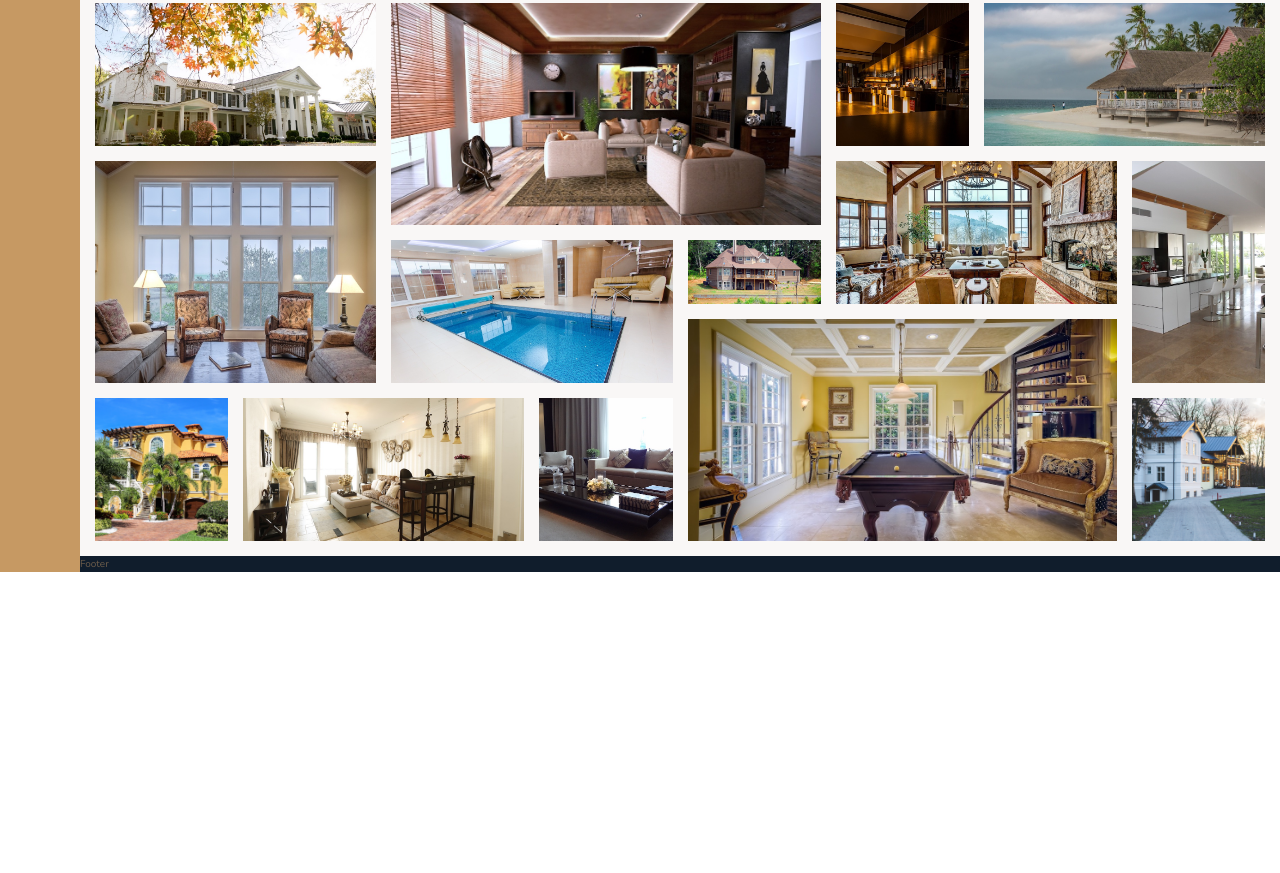
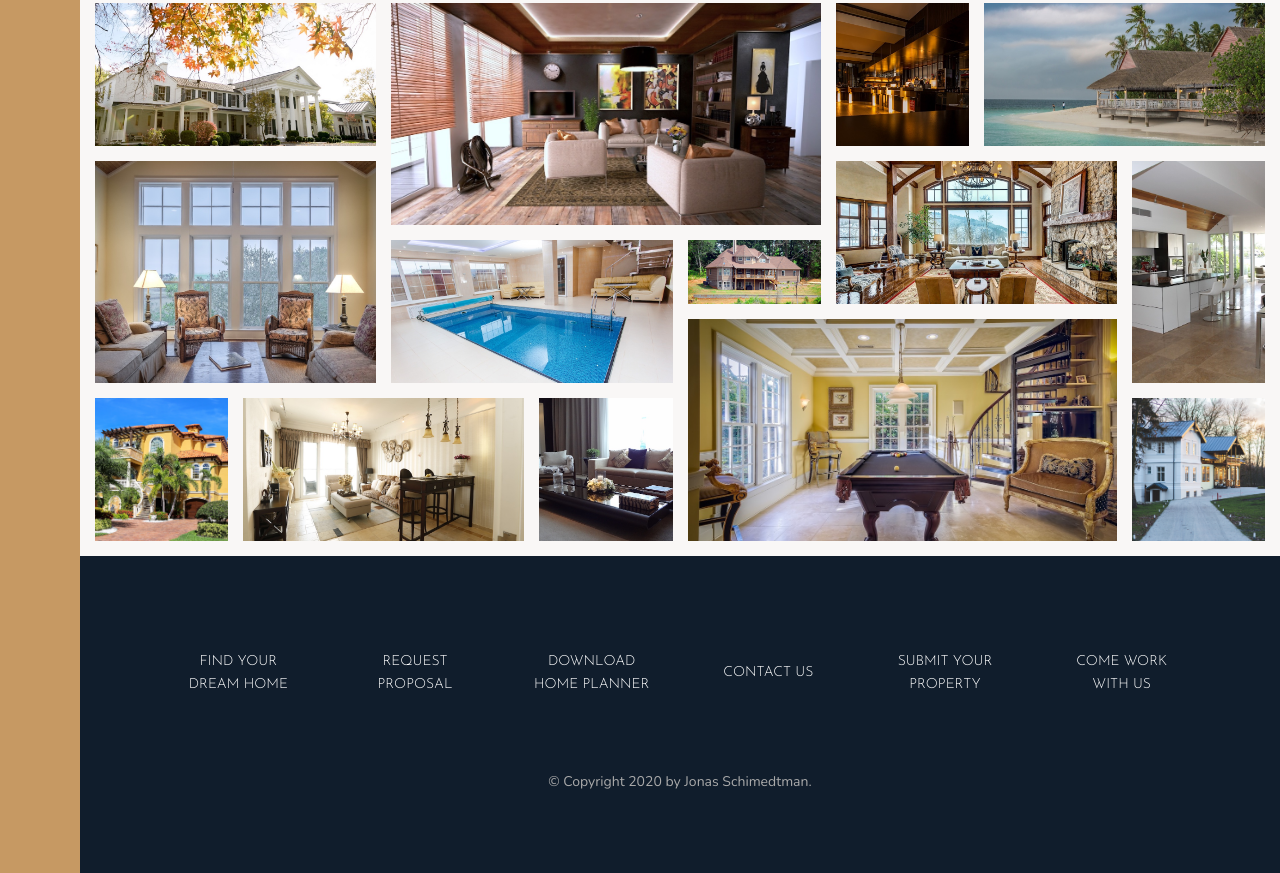
Before and after one commit to VarunSAthreya/nexter_website, a website: page index.html in a window 1280 px wide. Shown: the part 3084-3957 px from the top of the page. Before the commit the page ends 3656 px from the top, so only its background shows below. Drawn offline with nearby package versions, Linux system fonts and the light colour scheme.

Commit message:
footer added

```diff
--- a/index.html
+++ b/index.html
@@ -459,7 +459,27 @@
         </section>
 
         <footer class="footer">
-            Footer
+            <ul class="nav">
+                <li class="nav__items">
+                    <a href="#" class="nav__link">Find your dream home</a>
+                </li>
+                <li class="nav__items">
+                    <a href="#" class="nav__link">Request proposal</a>
+                </li>
+                <li class="nav__items">
+                    <a href="#" class="nav__link">Download home planner</a>
+                </li>
+                <li class="nav__items">
+                    <a href="#" class="nav__link">Contact us</a>
+                </li>
+                <li class="nav__items">
+                    <a href="#" class="nav__link">Submit your property</a>
+                </li>
+                <li class="nav__items">
+                    <a href="#" class="nav__link">Come work with us</a>
+                </li>
+            </ul>
+            <p class="copyright">&copy; Copyright 2020 by Jonas Schimedtman.</p>
         </footer>
     </body>
 </html>
--- a/sass/_footer.scss
+++ b/sass/_footer.scss
@@ -1,4 +1,40 @@
 .footer {
     background-color: $color-secondary;
     grid-column: full-start / full-end;
+    padding: 8rem;
 }
+
+.nav {
+    list-style: none;
+
+    display: grid;
+    grid-template-columns: repeat(auto-fit, minmax(15rem, 1fr));
+    grid-gap: 2rem;
+    align-items: center;
+
+    &__link:link,
+    &__link:visited {
+        font-size: 1.4rem;
+        color: $color-white;
+        text-decoration: none;
+        font-family: $font-display;
+        text-transform: uppercase;
+        text-align: center;
+        padding: 1.5rem;
+        display: block;
+        transition: all 0.2s;
+    }
+
+    &__link:hover,
+    &__link:active {
+        background-color: rgba($color-white, 0.05);
+        transform: translateY(-3px);
+    }
+}
+
+.copyright {
+    font-size: 1.4rem;
+    color: $color-grey-light-2;
+    margin-top: 6rem;
+    text-align: center;
+}
```
Also changed, not shown: css/main.css.
